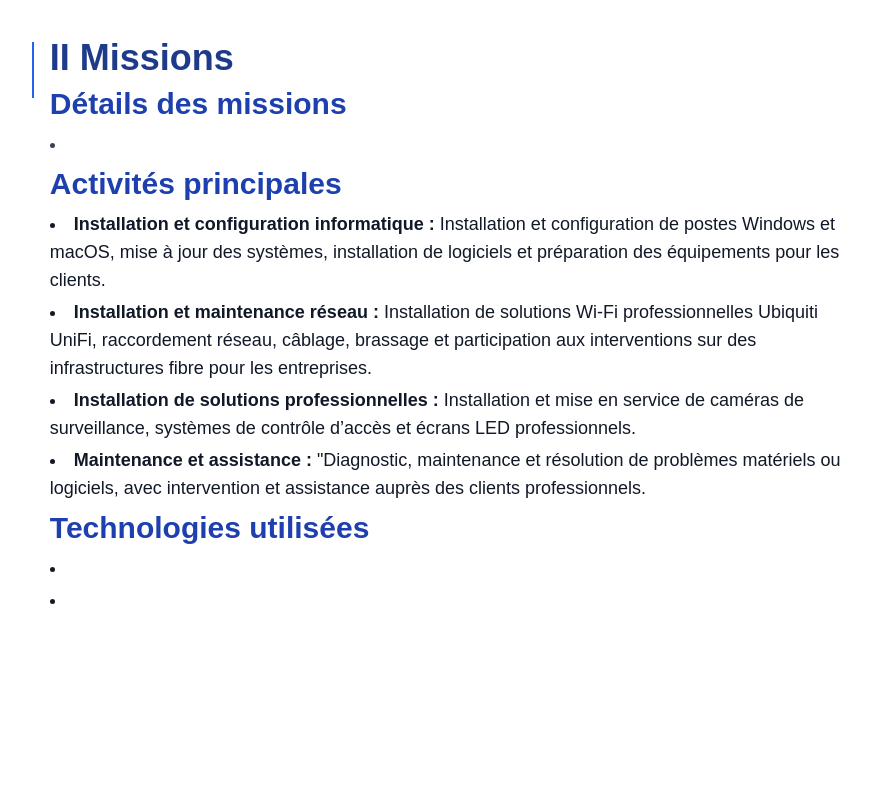
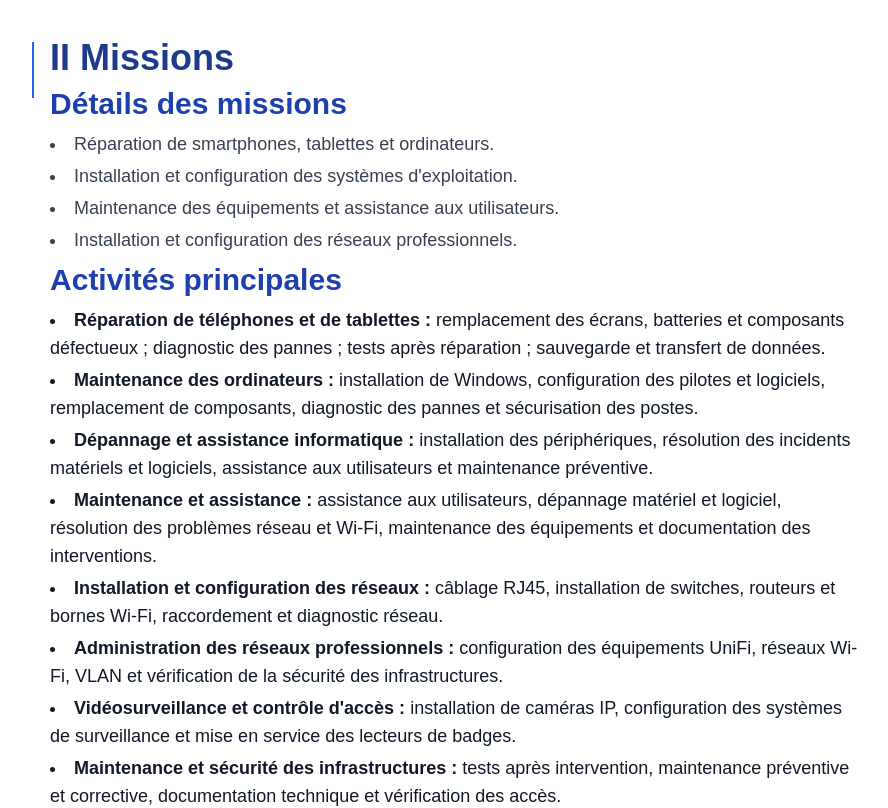
Before and after one commit to soribafofana232-eng/portfolio-soriba, a React (Vite) app: page /sosmaster in a window 1280 px wide. Shown: the part 2020-2828 px from the top of the page, without its empty margins (320-1208 px from the left). Built offline with nearby package versions, Linux system fonts and the light colour scheme.

Commit message:
modification test

```diff
--- a/src/Components/Entreprise.jsx
+++ b/src/Components/Entreprise.jsx
@@ -76,7 +76,7 @@ export default function Entreprise() {
     },
     {
       nom: "SOS MASTER",
-      periode: "Octobre 2026 – Octobre 2027 | Contrat d’apprentissage",
+      periode: "Octobre 2026 – Août 2028 | Contrat d’apprentissage",
       description:
         "Vendeur et technicien spécialisé dans la réparation et le service client au sein d’un environnement technologique exigeant.",
       image: "/sosmaster.jpg",
--- a/src/Components/Sosmaster.jsx
+++ b/src/Components/Sosmaster.jsx
@@ -164,17 +164,25 @@ export default function Sosmaster() {
 
             <h3 className="text-3xl font-semibold text-blue-800 mb-2">Détails des missions</h3>
             <ul className="list-disc list-inside space-y-1 text-gray-700 mb-2">
-              <li></li>
+              <li>Réparation de smartphones, tablettes et ordinateurs.</li>
+              <li>Installation et configuration des systèmes d'exploitation.</li>
+              <li>Maintenance des équipements et assistance aux utilisateurs.</li>
+              <li>Installation et configuration des réseaux professionnels.</li>
+
             </ul>
 
             <h3 className="text-3xl font-semibold text-blue-800 mb-2">Activités principales</h3>
-            <ul className="list-disc list-inside space-y-1 mb-2">
-              <li><strong>Installation et configuration informatique :</strong> Installation et configuration de postes Windows et macOS, mise à jour des systèmes, installation de logiciels et préparation des équipements pour les clients.</li>
-              <li><strong>Installation et maintenance réseau :</strong> Installation de solutions Wi-Fi professionnelles Ubiquiti UniFi, raccordement réseau, câblage, brassage et participation aux interventions sur des infrastructures fibre pour les entreprises.</li>
-              <li><strong>Installation de solutions professionnelles :</strong> Installation et mise en service de caméras de surveillance, systèmes de contrôle d’accès et écrans LED professionnels.</li>
-              <li><strong>Maintenance et assistance :</strong> "Diagnostic, maintenance et résolution de problèmes matériels ou logiciels, avec intervention et assistance auprès des clients professionnels.</li>
+
+<ul className="list-disc list-inside space-y-1 mb-2">
+              <li><strong>Réparation de téléphones et de tablettes :</strong> remplacement des écrans, batteries et composants défectueux ; diagnostic des pannes ; tests après réparation ; sauvegarde et transfert de données. </li>
+              <li><strong>Maintenance des ordinateurs :</strong> installation de Windows, configuration des pilotes et logiciels, remplacement de composants, diagnostic des pannes et sécurisation des postes. </li>
+              <li><strong>Dépannage et assistance informatique :</strong> installation des périphériques, résolution des incidents matériels et logiciels, assistance aux utilisateurs et maintenance préventive. </li>
+              <li><strong>Maintenance et assistance :</strong> assistance aux utilisateurs, dépannage matériel et logiciel, résolution des problèmes réseau et Wi-Fi, maintenance des équipements et documentation des interventions. </li>
+              <li><strong>Installation et configuration des réseaux :</strong> câblage RJ45, installation de switches, routeurs et bornes Wi-Fi, raccordement et diagnostic réseau. </li>
+              <li><strong>Administration des réseaux professionnels :</strong> configuration des équipements UniFi, réseaux Wi-Fi, VLAN et vérification de la sécurité des infrastructures. </li>
+              <li><strong>Vidéosurveillance et contrôle d'accès :</strong> installation de caméras IP, configuration des systèmes de surveillance et mise en service des lecteurs de badges. </li>
+              <li><strong>Maintenance et sécurité des infrastructures :</strong> tests après intervention, maintenance préventive et corrective, documentation technique et vérification des accès. </li>
             </ul>
-
             <h3 className="text-3xl font-semibold text-blue-800 mb-2">Technologies utilisées</h3>
             <ul className="list-disc list-inside space-y-1">
               <li></li>
```
